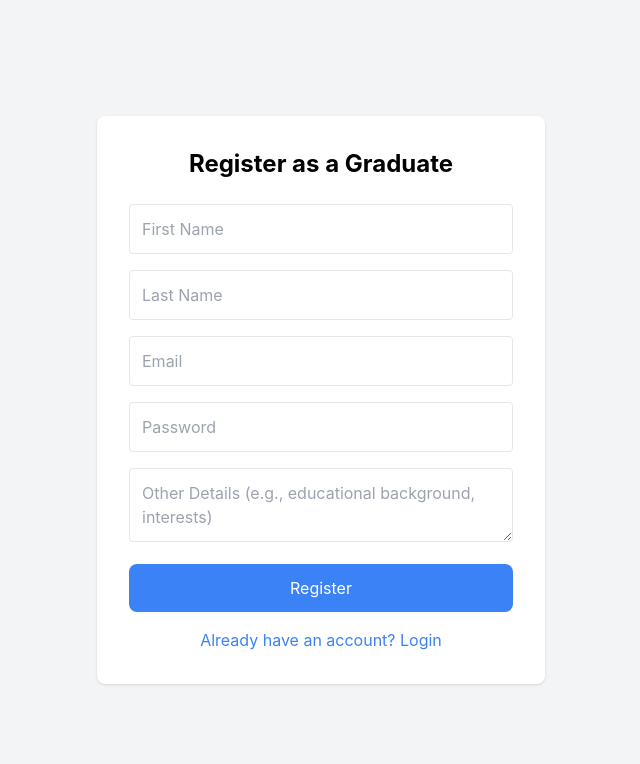
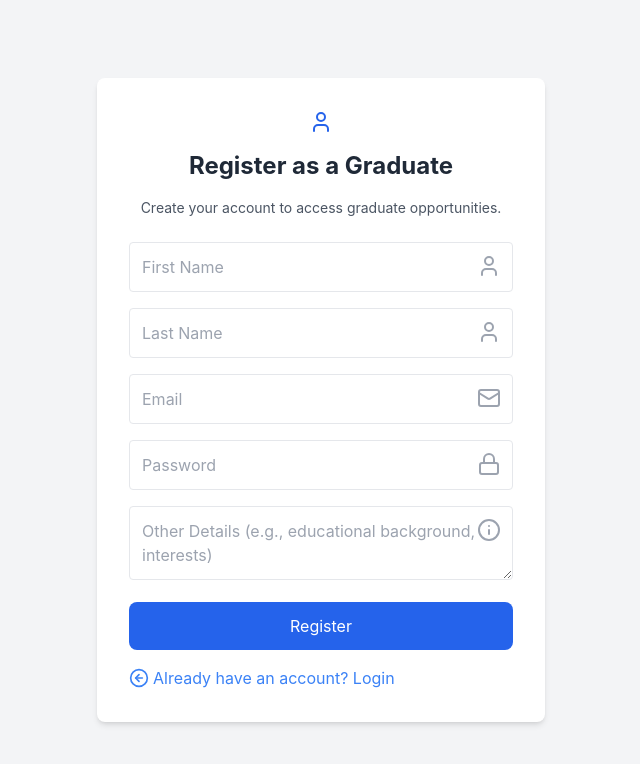
Before and after one commit to BakangMonei/grad-connect, a React (Create React App) app: page /register in a window 1280 px wide. Shown: the top 764 px of the page, without its empty margins (319-959 px from the left). Built offline with nearby package versions, Linux system fonts and the light colour scheme; no server answers.

Commit message:
Fixing the auth pages UI

```diff
--- a/src/components/auth/ForgotPasswordPage.js
+++ b/src/components/auth/ForgotPasswordPage.js
@@ -2,48 +2,77 @@
 import React, { useState } from "react";
 import { useNavigate } from "react-router-dom";
 import { auth, sendPasswordResetEmail } from "../../services/firebase";
+import { Mail, ArrowLeftCircle, Loader2 } from "lucide-react";
+import { ToastContainer, toast } from "react-toastify";
+import "react-toastify/dist/ReactToastify.css";
 
 const ForgotPasswordPage = () => {
   const [email, setEmail] = useState("");
+  const [loading, setLoading] = useState(false);
   const navigate = useNavigate();
 
   const handlePasswordReset = async (e) => {
     e.preventDefault();
+    setLoading(true);
     try {
       await sendPasswordResetEmail(auth, email);
-      alert("Password reset link sent! Check your email.");
+      toast.success("Password reset link sent! Check your email.");
       navigate("/login");
     } catch (error) {
-      alert(`Error: ${error.message}`);
+      toast.error(`Error: ${error.message}`);
+    } finally {
+      setLoading(false);
     }
   };
 
   return (
     <div className="min-h-screen flex items-center justify-center bg-gray-100">
-      <div className="max-w-md w-full bg-white p-8 rounded-lg shadow">
-        <h2 className="text-2xl font-bold mb-6 text-center">Reset Password</h2>
-        <form onSubmit={handlePasswordReset}>
+      <div className="max-w-md w-full bg-white p-8 rounded-lg shadow-md">
+        <div className="flex items-center justify-center mb-4">
+          <Mail className="h-6 w-6 text-blue-600" />
+        </div>
+        <h2 className="text-2xl font-bold text-center text-gray-800">
+          Reset Password
+        </h2>
+        <p className="text-sm text-center text-gray-600 mb-6">
+          Enter your email address below to receive a password reset link.
+        </p>
+        <form onSubmit={handlePasswordReset} className="space-y-4">
+          <div className="relative">
             <input
               type="email"
-            placeholder="Email"
+              placeholder="Enter your email"
               value={email}
               onChange={(e) => setEmail(e.target.value)}
-            className="w-full p-3 mb-4 border rounded"
+              className="w-full p-3 border rounded focus:outline-none focus:ring-2 focus:ring-blue-500"
+              required
             />
+            <Mail className="absolute right-3 top-3 text-gray-400" />
+          </div>
           <button
             type="submit"
-            className="w-full bg-blue-500 text-white p-3 rounded-lg"
+            className="w-full bg-blue-600 hover:bg-blue-700 text-white p-3 rounded-lg flex items-center justify-center"
+            disabled={loading}
           >
-            Send Reset Link
+            {loading ? (
+              <Loader2 className="h-5 w-5 animate-spin" />
+            ) : (
+              "Send Reset Link"
+            )}
           </button>
-          <p
-            className="text-blue-500 text-center mt-4 cursor-pointer"
+          <div className="text-center">
+            <button
+              type="button"
               onClick={() => navigate("/login")}
+              className="text-blue-500 hover:text-blue-700 flex items-center justify-center mt-4"
             >
+              <ArrowLeftCircle className="h-5 w-5 mr-1" />
               Back to Login
-          </p>
+            </button>
+          </div>
         </form>
       </div>
+      <ToastContainer />
     </div>
   );
 };
--- a/src/components/auth/RegistrationPage.js
+++ b/src/components/auth/RegistrationPage.js
@@ -1,8 +1,15 @@
 // src/components/RegistrationPage.js
 import React, { useState } from "react";
 import { useNavigate } from "react-router-dom";
-import { auth, db, createUserWithEmailAndPassword } from "../../services/firebase";
+import {
+  auth,
+  db,
+  createUserWithEmailAndPassword,
+} from "../../services/firebase";
 import { doc, setDoc } from "firebase/firestore";
+import { User, Mail, Lock, Info, ArrowLeftCircle, Loader2 } from "lucide-react";
+import { ToastContainer, toast } from "react-toastify";
+import "react-toastify/dist/ReactToastify.css";
 
 const RegistrationPage = () => {
   const [firstName, setFirstName] = useState("");
@@ -10,11 +17,12 @@ const RegistrationPage = () => {
   const [email, setEmail] = useState("");
   const [password, setPassword] = useState("");
   const [otherDetails, setOtherDetails] = useState("");
+  const [loading, setLoading] = useState(false);
   const navigate = useNavigate();
 
   const handleRegister = async (e) => {
     e.preventDefault();
-
+    setLoading(true);
     try {
       // Register the user with email and password
       const userCredential = await createUserWithEmailAndPassword(
@@ -34,72 +42,107 @@ const RegistrationPage = () => {
         createdAt: new Date(),
       });
 
-      alert("Registration successful! You are now registered as a graduate.");
+      toast.success(
+        "Registration successful! You are now registered as a graduate."
+      );
       navigate("/login");
     } catch (error) {
-      alert(`Error: ${error.message}`);
+      toast.error(`Error: ${error.message}`);
+    } finally {
+      setLoading(false);
     }
   };
 
   return (
     <div className="min-h-screen flex items-center justify-center bg-gray-100">
-      <div className="max-w-md w-full bg-white p-8 rounded-lg shadow">
-        <h2 className="text-2xl font-bold mb-6 text-center">
+      <div className="max-w-md w-full bg-white p-8 rounded-lg shadow-md">
+        <div className="flex items-center justify-center mb-4">
+          <User className="h-6 w-6 text-blue-600" />
+        </div>
+        <h2 className="text-2xl font-bold mb-4 text-center text-gray-800">
           Register as a Graduate
         </h2>
-        <form onSubmit={handleRegister}>
+        <p className="text-sm text-center text-gray-600 mb-6">
+          Create your account to access graduate opportunities.
+        </p>
+        <form onSubmit={handleRegister} className="space-y-4">
+          <div className="relative">
             <input
               type="text"
               placeholder="First Name"
               value={firstName}
               onChange={(e) => setFirstName(e.target.value)}
-            className="w-full p-3 mb-4 border rounded"
+              className="w-full p-3 border rounded focus:outline-none focus:ring-2 focus:ring-blue-500"
               required
             />
+            <User className="absolute right-3 top-3 text-gray-400" />
+          </div>
+          <div className="relative">
             <input
               type="text"
               placeholder="Last Name"
               value={lastName}
               onChange={(e) => setLastName(e.target.value)}
-            className="w-full p-3 mb-4 border rounded"
+              className="w-full p-3 border rounded focus:outline-none focus:ring-2 focus:ring-blue-500"
               required
             />
+            <User className="absolute right-3 top-3 text-gray-400" />
+          </div>
+          <div className="relative">
             <input
               type="email"
               placeholder="Email"
               value={email}
               onChange={(e) => setEmail(e.target.value)}
-            className="w-full p-3 mb-4 border rounded"
+              className="w-full p-3 border rounded focus:outline-none focus:ring-2 focus:ring-blue-500"
               required
             />
+            <Mail className="absolute right-3 top-3 text-gray-400" />
+          </div>
+          <div className="relative">
             <input
               type="password"
               placeholder="Password"
               value={password}
               onChange={(e) => setPassword(e.target.value)}
-            className="w-full p-3 mb-4 border rounded"
+              className="w-full p-3 border rounded focus:outline-none focus:ring-2 focus:ring-blue-500"
               required
             />
+            <Lock className="absolute right-3 top-3 text-gray-400" />
+          </div>
+          <div className="relative">
             <textarea
               placeholder="Other Details (e.g., educational background, interests)"
               value={otherDetails}
               onChange={(e) => setOtherDetails(e.target.value)}
-            className="w-full p-3 mb-4 border rounded"
+              className="w-full p-3 border rounded focus:outline-none focus:ring-2 focus:ring-blue-500"
             ></textarea>
+            <Info className="absolute right-3 top-3 text-gray-400" />
+          </div>
           <button
             type="submit"
-            className="w-full bg-blue-500 text-white p-3 rounded-lg"
+            className="w-full bg-blue-600 hover:bg-blue-700 text-white p-3 rounded-lg flex items-center justify-center"
+            disabled={loading}
           >
-            Register
+            {loading ? (
+              <Loader2 className="h-5 w-5 animate-spin" />
+            ) : (
+              "Register"
+            )}
           </button>
-          <p
-            className="text-blue-500 text-center mt-4 cursor-pointer"
+          <div className="text-center">
+            <button
+              type="button"
               onClick={() => navigate("/login")}
+              className="text-blue-500 hover:text-blue-700 flex items-center justify-center mt-4"
             >
+              <ArrowLeftCircle className="h-5 w-5 mr-1" />
               Already have an account? Login
-          </p>
+            </button>
+          </div>
         </form>
       </div>
+      <ToastContainer />
     </div>
   );
 };
```
Lines whose indentation alone changed are shown as unchanged.
